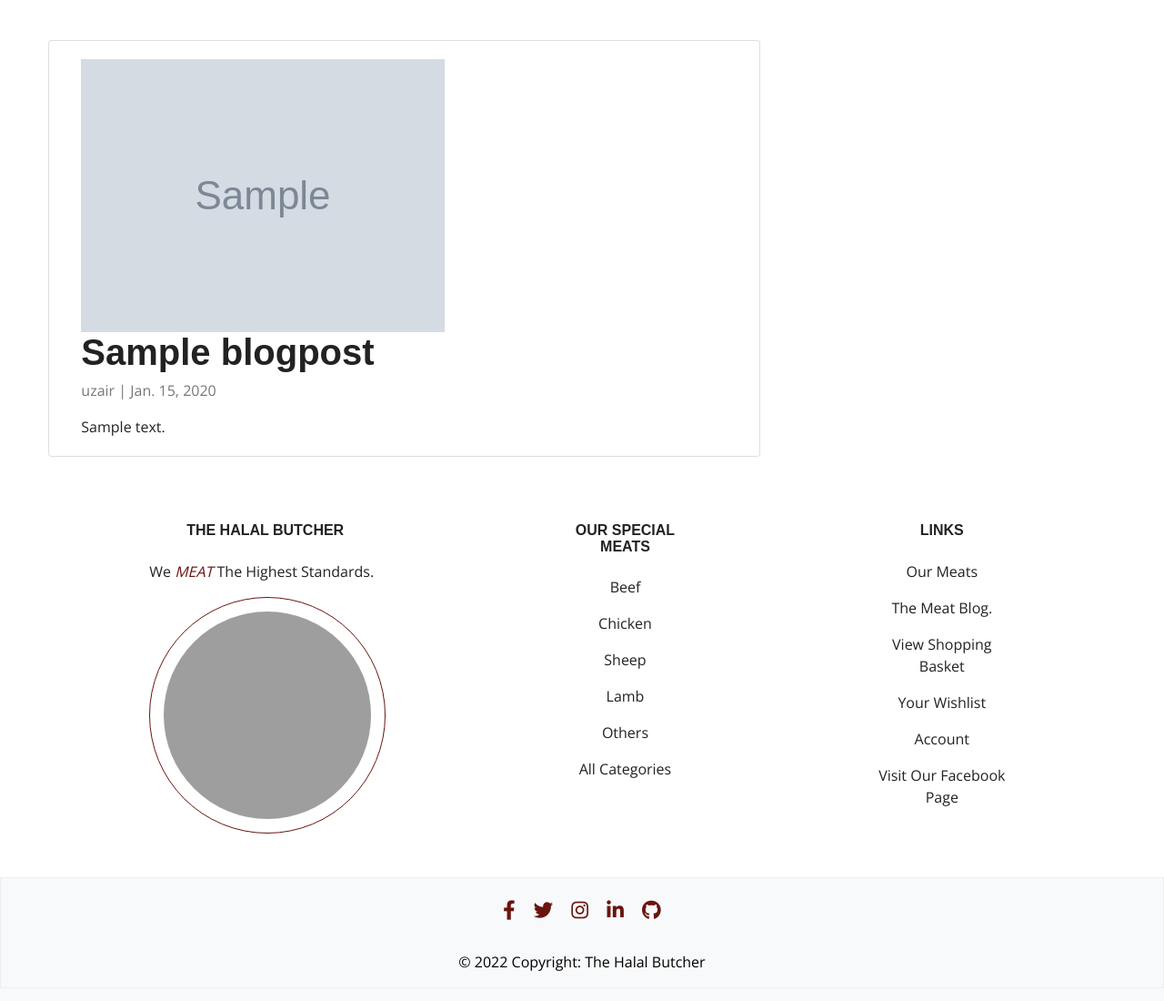
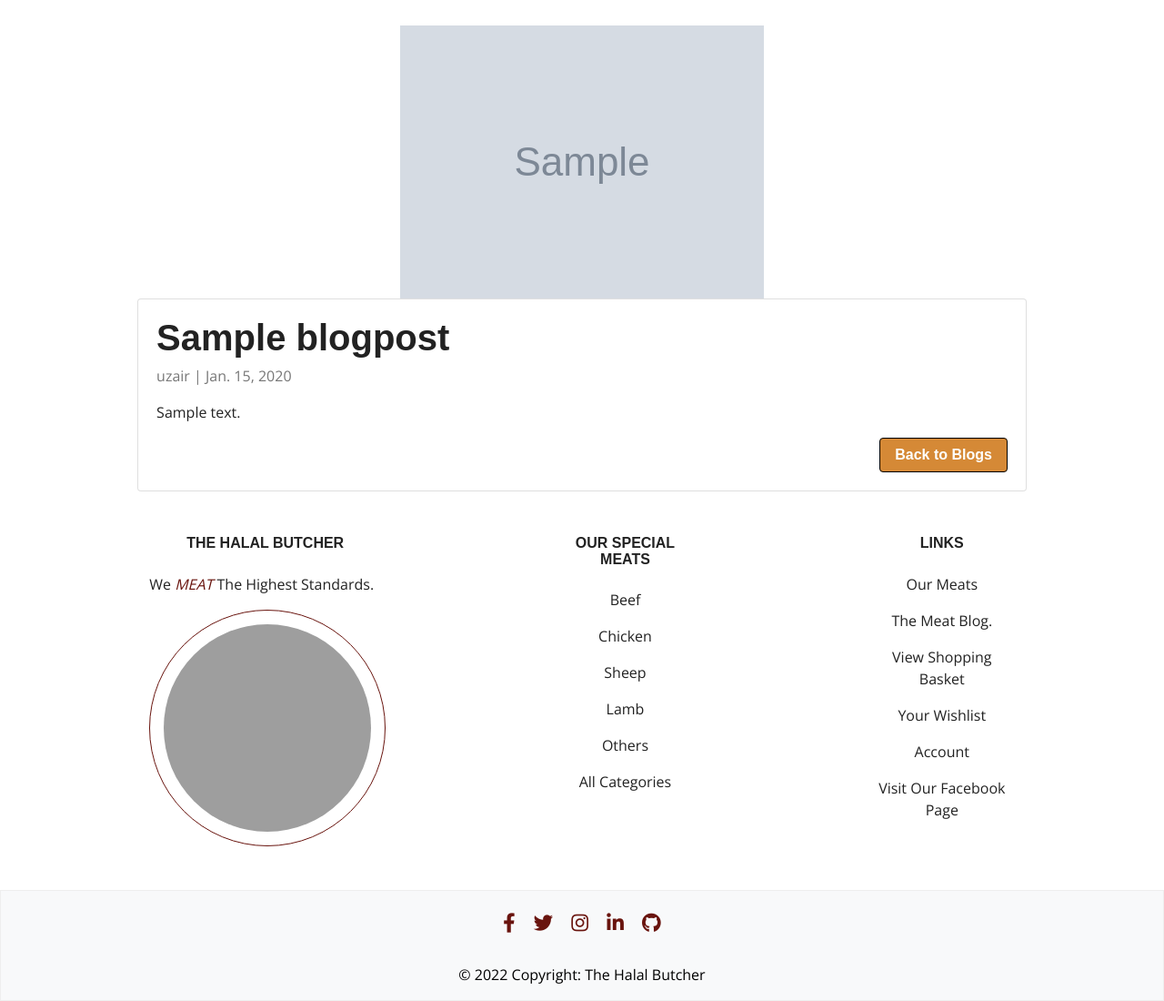
Before and after one commit to legenduzair/the-halal-butcher, a Django app: a page that uses blog/templates/blog_detail.html in a window 1280 px wide. Shown: the part 120-1220 px from the top of the page at 91% size. Before the commit the page ends 1187 px from the top, so only its background shows below. Run offline with Django 3.2, Linux system fonts and the light colour scheme; data comes from the database, SQL or seed files in the repository; tables that the repository leaves empty hold one stand-in row (values such as "Sample post"); grey boxes marked "Sample" are stand-in pictures; some libraries are stand-ins or nearby versions; some web fonts are replaced; grey boxes are pictures that could not be loaded.

Commit message:
Edit html and bootstrap classes in blog templates

```diff
--- a/blog/templates/blog_detail.html
+++ b/blog/templates/blog_detail.html
@@ -12,19 +12,22 @@
 {% block content %}
 <section>
     <div class="container col-11 mt-5">
-        <div class="row">
-            <div class="col-md-8 card mb-4 mt-3 left top">
-                <div class="card-body">
+        <div class="row d-flex flex-column">
+            <div class="col-10 mx-auto d-flex">
                     {% if post.image %}
-                        <img src="{{ post.image.url }}" alt="{{ post.title }}" class="blog-card-image">
+                        <img src="{{ post.image.url }}" alt="{{ post.title }}" class="mx-auto blog-card-image">
                     {% else %}
-                        <img src="{{ MEDIA_URL }}noimage.png" alt="{{ product.name }}" class="blog-card-image">
+                        <img src="{{ MEDIA_URL }}noimage.png" alt="{{ product.name }}" class="mx-auto blog-card-image">
                     {% endif %}
-                    <h1>{{ post.title }}</h1>
-                    <p class=" text-muted">{{ post.author }} | {{ post.created_on }}</p>
-                    <p class="card-text ">{{ post.content | safe }}</p>
-                </div>
-              </div>
+            </div>
+            <div class="col-10 mx-auto card card-body">
+                <h1>{{ post.title }}</h1>
+                <p class=" text-muted">{{ post.author }} | {{ post.created_on }}</p>
+                <p class="card-text ">{{ post.content | safe }}</p>
+                <aside class="align-self-end">
+                    <a href="{% url 'blog_list'  %}" class="btn btn-outline-warning">Back to Blogs</a>
+                </aside>
+            </div>
         </div>
     </div>
 </section>
--- a/blog/templates/blog_list.html
+++ b/blog/templates/blog_list.html
@@ -36,9 +36,11 @@
                                     <h2 class="card-title">{{ post.title }}</h2>
                                     <p class="card-text text-muted h6">{{ post.author }} | {{ post.created_on}} </p>
                                     <p class="card-text">{{ post.content|slice:":200"|safe }}</p>
-                                    <a href="{% url 'blog_detail' post.slug  %}" class="btn btn-outline-warning">Read More &rarr;</a>
                                 </div>
                             </div>
+                            <aside class="align-self-end">
+                                <a href="{% url 'blog_detail' post.slug  %}" class="btn btn-outline-warning">Read More &rarr;</a>
+                            </aside>
                         </div>
                     {% endfor %}
                     {% else %}
@@ -46,6 +48,7 @@
                 {% endif %}
             </div>
         </div>
+        <hr class="mt-5">
     </div>
 </section>
 {% endblock %}
```
